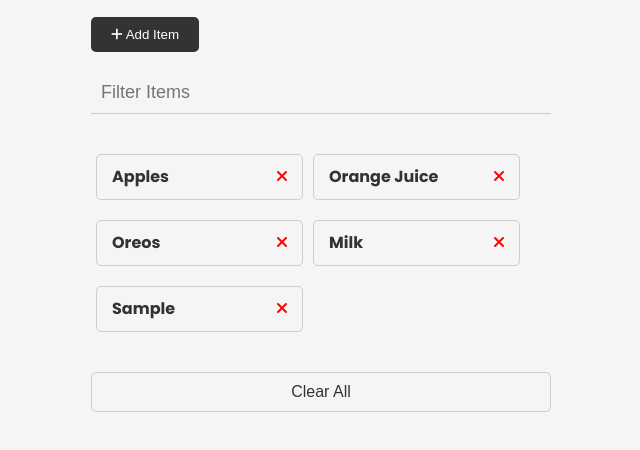
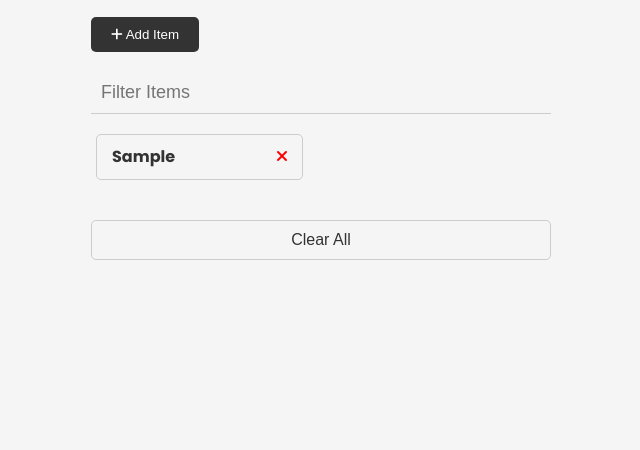
Before and after one commit to tori-kelley/shopping-list-project-udemy, a plain HTML site: page index.html in a window 1280 px wide. Both pictures are taken after typing "Sample" into the empty fields and a click on the button "Add Item". Shown: the part 180-630 px from the top of the page, without its empty margins (319-959 px from the left). Drawn offline with Linux system fonts and the light colour scheme.

Commit message:
clear ui state

```diff
--- a/index.html
+++ b/index.html
@@ -47,7 +47,7 @@
       </div>
 
       <ul id="item-list" class="items">
-        <li>
+        <!-- <li>
           Apples
           <button class="remove-item btn-link text-red">
             <i class="fa-solid fa-xmark"></i>
@@ -70,7 +70,7 @@
           <button class="remove-item btn-link text-red">
             <i class="fa-solid fa-xmark"></i>
           </button>
-        </li>
+        </li> -->
       </ul>
 
       <button id="clear" class="btn-clear">Clear All</button>
--- a/script.js
+++ b/script.js
@@ -2,6 +2,8 @@ const itemForm = document.getElementById("item-form");
 const itemInput = document.getElementById("item-input");
 const itemList = document.getElementById("item-list");
 const clearButton = document.getElementById("clear");
+const itemsFilter = document.getElementById("filter");
+
 
 function addItem(e) {
     e.preventDefault();
@@ -20,8 +22,10 @@ function addItem(e) {
 
     const button = createButton("remove-item btn-link text-red");
     li.appendChild(button);
-    console.log(li)
+
+    // add li to the DOM
     itemList.appendChild(li);
+    checkUI();
 
     itemInput.value = "";
 }
@@ -42,7 +46,9 @@ function createIcon(classes) {
 
 function removeItem(e) {
     if (e.target.parentElement.classList.contains("remove-item")) {
-        e.target.parentElement.parentElement.remove();
+        if (confirm("Are you sure you want to remove this item?")) {
+            e.target.parentElement.parentElement.remove();
+        }
     }
 }
 
@@ -50,9 +56,24 @@ function clearItems(e) {
     while (itemList.firstChild) {
         itemList.removeChild(itemList.firstChild);
     }
+    checkUI();
+}
+
+function checkUI() {
+    const items = itemList.querySelectorAll("li");
+    if (items.length === 0) {
+        clearButton.style.display = "none";
+        itemsFilter.style.display = "none";
+    }
+    else {
+        clearButton.style.display = "block";
+        itemsFilter.style.display = "block";
+    }
 }
 
 //event listeners
 itemForm.addEventListener("submit", addItem);
 itemList.addEventListener("click", removeItem);
-clearButton.addEventListener("click",clearItems)
+clearButton.addEventListener("click",clearItems);
+
+checkUI();
```
